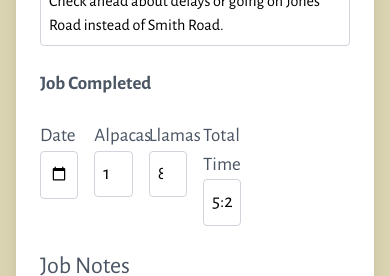
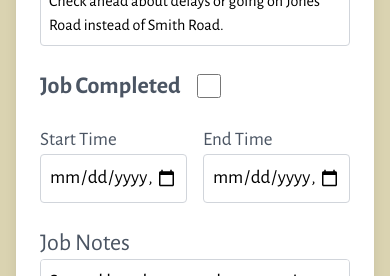
Before and after one commit to gdickison/top-knot, a Next.js app: page /crew-job-tablet-view in a window 390 px wide. Shown: the part 502-778 px from the top of the page. Built offline with nearby package versions, Linux system fonts and the light colour scheme; no server answers.

Commit message:
Finish crew tablet job view

```diff
--- a/src/app/crew-job-tablet-view/page.js
+++ b/src/app/crew-job-tablet-view/page.js
@@ -11,7 +11,6 @@ export default function JobDashboard () {
   }
 
   const GoogleApiKey = process.env.NEXT_PUBLIC_GOOGLE_MAPS_API_KEY
-
 
   return (
     <div className="max-w-4xl mx-auto bg-white p-6 rounded-lg shadow-lg space-y-6">
@@ -48,66 +47,19 @@ export default function JobDashboard () {
         <p className="w-full border border-gray-300 p-2 rounded" rows="5">Grandchildren will be visiting this summer, so likely there will be children ages 8-14 who want to watch. Per the county road department, there may be construction on the main road. Check ahead about delays or going on Jones Road instead of Smith Road.</p>
       </div>
 
-      {/* <div className="my-4">
-        <span className="font-bold text-gray-600">(or, if scheduled)</span>
+      <div className="mb-4 flex gap-4 items-center">
+        <label className="font-bold text-gray-600 text-2xl">Job Completed</label>
+        <input type="checkbox" className="h-6 w-6" />
       </div>
 
-      <div className="grid grid-cols-5 gap-4 mb-6">
+      <div className="grid grid-cols-2 gap-4 mb-6">
         <div>
-          <label className="block text-gray-600">Date</label>
-          <input type="date" value="2025-06-19" className="w-full border border-gray-300 p-2 rounded"/>
+          <label className="block text-gray-600">Start Time</label>
+          <input type="datetime-local" value="12" className="w-full border border-gray-300 p-2 rounded"/>
         </div>
         <div>
-          <label className="block text-gray-600">Crew</label>
-          <input type="number" value="1" className="w-full border border-gray-300 p-2 rounded"/>
-        </div>
-        <div>
-          <label className="block text-gray-600">Time</label>
-          <input type="time" value="09:00" className="w-full border border-gray-300 p-2 rounded"/>
-        </div>
-        <div>
-          <label className="block text-gray-600">Alpacas</label>
-          <input type="number" value="12" className="w-full border border-gray-300 p-2 rounded"/>
-        </div>
-        <div>
-          <label className="block text-gray-600">Llamas</label>
-          <input type="number" value="6" className="w-full border border-gray-300 p-2 rounded"/>
-        </div>
-      </div> */}
-
-      {/* <div className="mb-6">
-        <label className="block text-gray-600 text-2xl">Crew Notes</label>
-        <textarea className="w-full border border-gray-300 p-2 rounded" rows="5">Customer had three extra animals purchased since they made the appointment, so bill was adjusted accordingly.</textarea>
-      </div> */}
-
-      <div className="mb-4">
-        <span className="font-bold text-gray-600">Job Completed</span>
-      </div>
-
-      <div className="grid grid-cols-6 gap-4 mb-6">
-        <div>
-          <label className="block text-gray-600">Date</label>
-          <input type="date" value="2025-06-19" className="w-full border border-gray-300 p-2 rounded"/>
-        </div>
-        {/* <div>
-          <label className="block text-gray-600">Crew</label>
-          <input type="number" value="1" className="w-full border border-gray-300 p-2 rounded"/>
-        </div>
-        <div>
-          <label className="block text-gray-600">(other info?)</label>
-          <input type="text" className="w-full border border-gray-300 p-2 rounded"/>
-        </div> */}
-        <div>
-          <label className="block text-gray-600">Alpacas</label>
-          <input type="number" value="12" className="w-full border border-gray-300 p-2 rounded"/>
-        </div>
-        <div>
-          <label className="block text-gray-600">Llamas</label>
-          <input type="number" value="8" className="w-full border border-gray-300 p-2 rounded"/>
-        </div>
-        <div>
-          <label className="block text-gray-600">Total Time</label>
-          <input type="text" value="5:20" className="w-full border border-gray-300 p-2 rounded"/>
+          <label className="block text-gray-600">End Time</label>
+          <input type="datetime-local" value="8" className="w-full border border-gray-300 p-2 rounded"/>
         </div>
       </div>
 
```
